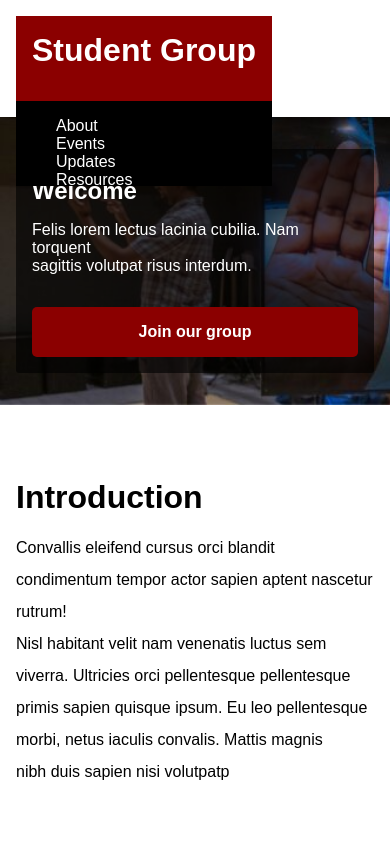
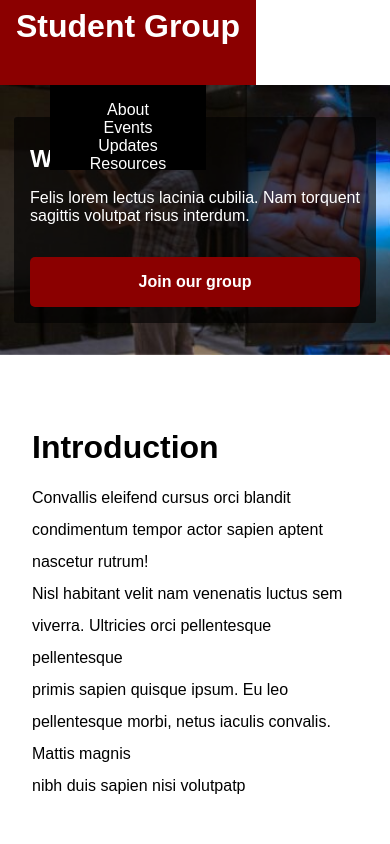
Before and after one commit to jephthah212/MIT-mockup-project, a plain HTML site: page index.html in a window 390 px wide. Shown: the top 844 px of the page. Drawn offline with Linux system fonts and the light colour scheme.

Commit message:
more updates

```diff
--- a/index.html
+++ b/index.html
@@ -3,6 +3,7 @@
 <head>
     <meta charset="UTF-8">
     <meta name="viewport" content="width=device-width, initial-scale=1.0">
+
 
     <link rel="stylesheet" href="styles/main.css">
     <link rel="shortcut icon" href="images/mit-favicon-white-on-black-512x512-1.png" type="image/x-icon">
@@ -15,6 +16,7 @@
                 <div class="student-group-box">
                     <h1 class="site-title">Student Group</h1>
                 </div>
+                <nav id="mobilemenu"></nav>
                 <nav class="nav_menu" role="navigation" aria-label="Main Navigation">
                     <ul>
                         <li><a href="#">About</a></li>
--- a/styles/main.css
+++ b/styles/main.css
@@ -192,19 +192,19 @@ body {
     color: white;
 }
 
-/* Responsive styles */
 @media (max-width: 1024px) {
     .cta-contents {
         margin: 0 1em;
         padding: 2em;
     }
 
-    .student-group-box, .nav_menu {
+    .student-group-box,
+    .nav_menu {
         padding: 1em;
     }
 
     .introduction-message {
-        padding-left: 5px;
+        padding-left: 5%;
     }
 
     .upcoming-events {
@@ -212,12 +212,13 @@ body {
     }
 
     .event {
-        flex: 1 1 45%
+        flex: 1 1 45%;
     }
 }
 
 @media (max-width: 768px) {
-    .header-content, .nav_menu ul {
+    .header-content,
+    .nav_menu ul {
         flex-direction: column;
         align-items: center;
     }
@@ -232,36 +233,24 @@ body {
     }
 
     .event {
-        flex: 1 1 100%
+        flex: 1 1 100%;
     }
 }
 
-@media (max-width: 430px) {
-    header {
-        flex-direction: column;
-        align-items: flex-start;
-        padding: 1em;
-    }
-
-    .header-content {
-        flex-direction: column;
-        align-items: flex-start;
-    }
-
-    .student-group-box,
-    .nav_menu {
+@media (max-width: 480px) {
+    .student-group-box {
         width: 100%;
-        padding: 1em;
+        text-align: center;
+        padding: 0.5em 1em;
     }
 
     .nav_menu ul {
         flex-direction: column;
-        align-items: flex-start;
     }
 
     .cta {
         height: auto;
-        padding: 2em 1em;
+        padding: 2em 0;
     }
 
     .cta-contents {
@@ -270,20 +259,12 @@ body {
     }
 
     .introduction-message {
-        padding-left: 1em;
-        padding-right: 1em;
+        padding-left: 2em;
+        padding-right: 2em;
     }
 
     .upcoming-events {
-        padding-left: 1em;
-        padding-right: 1em;
-    }
-
-    .event {
-        flex: 1 1 100%;
-    }
-
-    .studentgroup {
-        padding: 1em;
+        padding-left: 2em;
+        padding-right: 2em;
     }
 }
```
